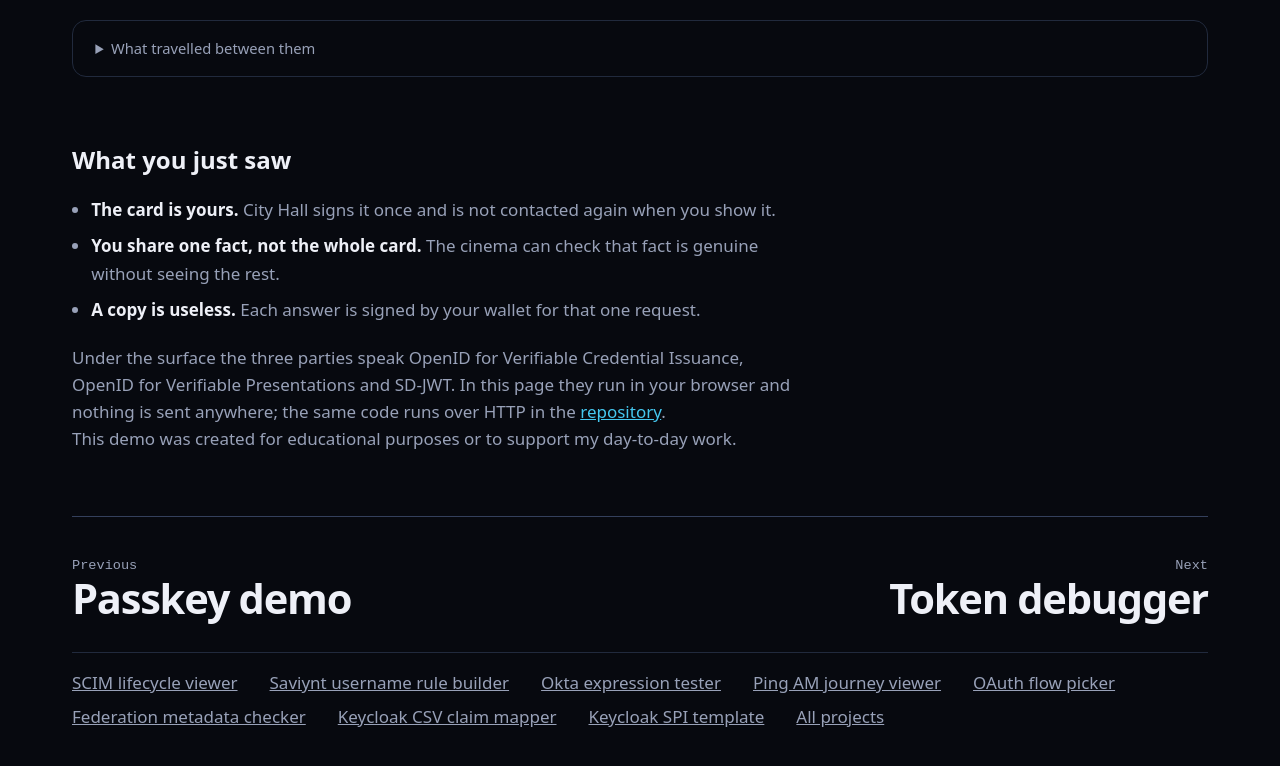
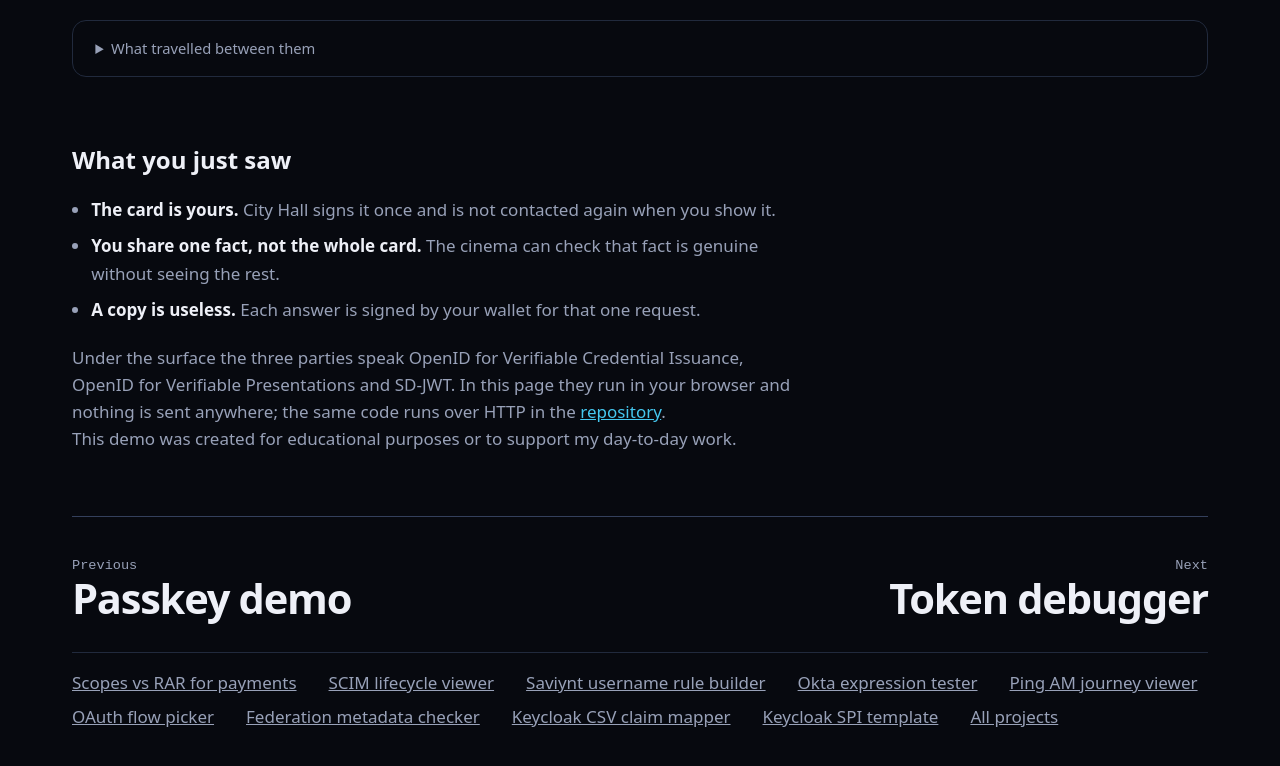
Before and after one commit to ivan-guirola/openid4vc-demo, a website built with Vite: page index.html in a window 1280 px wide. Shown: the part 813-1579 px from the top of the page. Built offline with nearby package versions, Linux system fonts and the light colour scheme.

Commit message:
Link the scopes vs RAR comparison

```diff
--- a/index.html
+++ b/index.html
@@ -139,6 +139,7 @@
           <a href="https://ivan-guirola.github.io/tools/debugger/"><span>Next</span><strong>Token debugger</strong></a>
         </div>
         <p class="more-rest">
+          <a href="https://ivan-guirola.github.io/tools/rar-vs-scopes/">Scopes vs RAR for payments</a>
           <a href="https://ivan-guirola.github.io/tools/scim-lifecycle/">SCIM lifecycle viewer</a>
           <a href="https://ivan-guirola.github.io/tools/saviynt-username/">Saviynt username rule builder</a>
           <a href="https://ivan-guirola.github.io/tools/okta-expression/">Okta expression tester</a>
```
